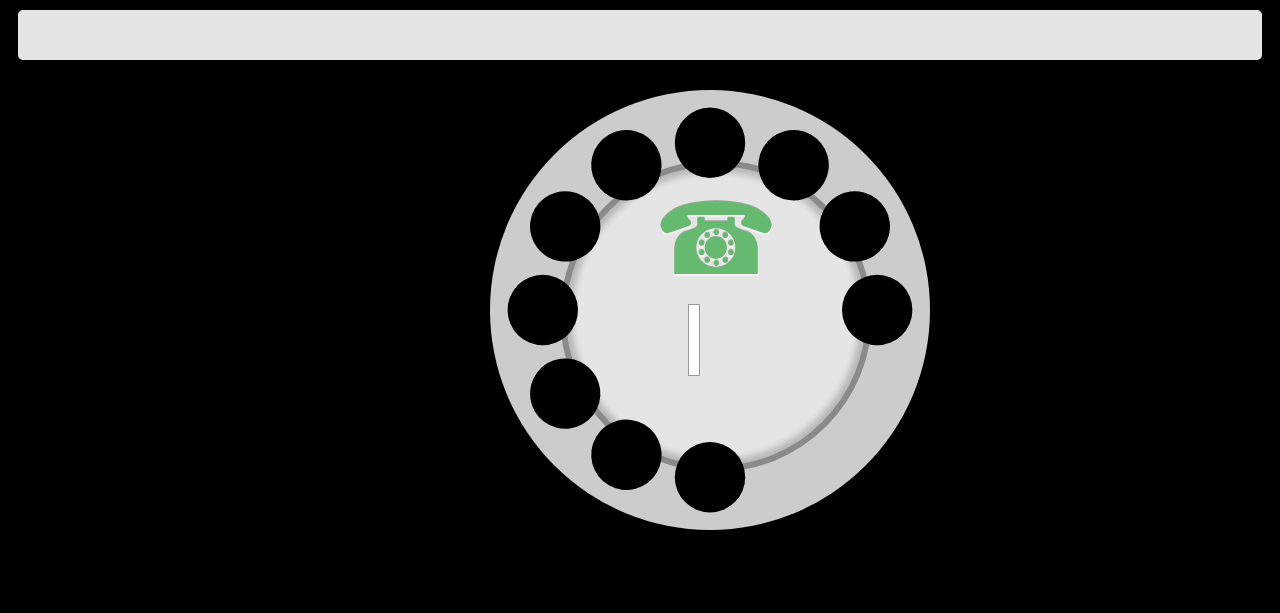
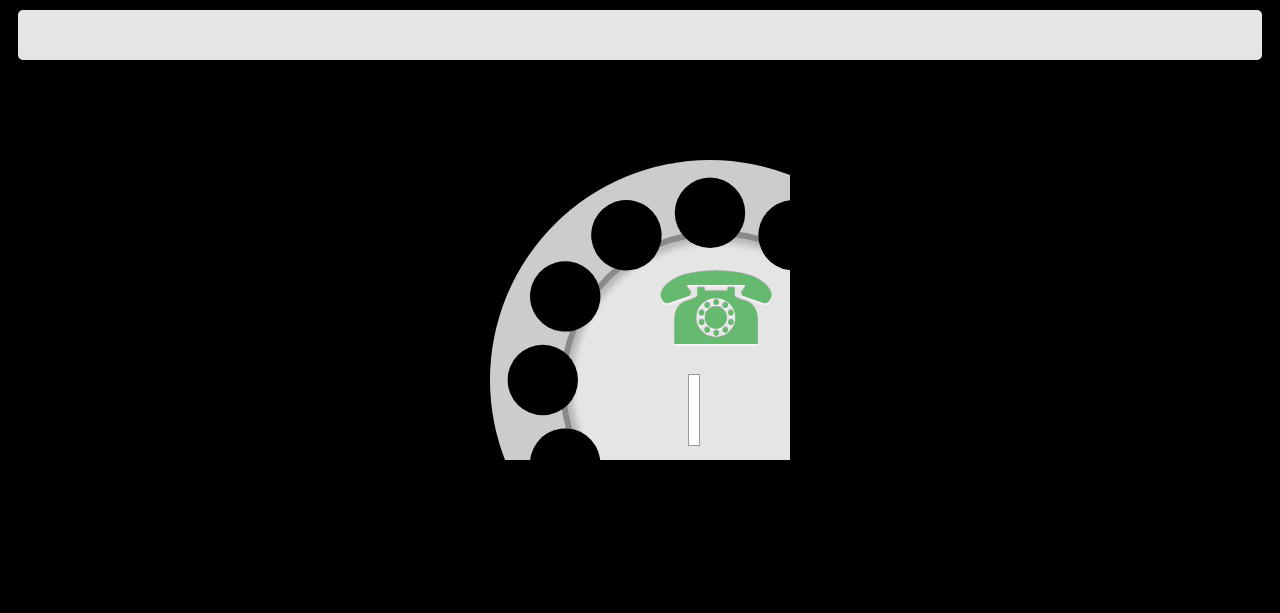
Before and after one commit to lux-capacitor/Fork-Rotary_Dialer, a plain HTML site: page index.html in a window 1280 px wide. Drawn offline with Linux system fonts and the light colour scheme.

Commit message:
moar stuff++

```diff
--- a/index.html
+++ b/index.html
@@ -12,9 +12,11 @@
   }
   #phone {
     position: relative;
-    margin: 0 auto;
+    margin: 100px auto 0;
     width: 300px;
     height: 300px;
+    -moz-transform: scale(1.4);
+    overflow: hidden;
   }
   #dialer {
     position: relative;
```
